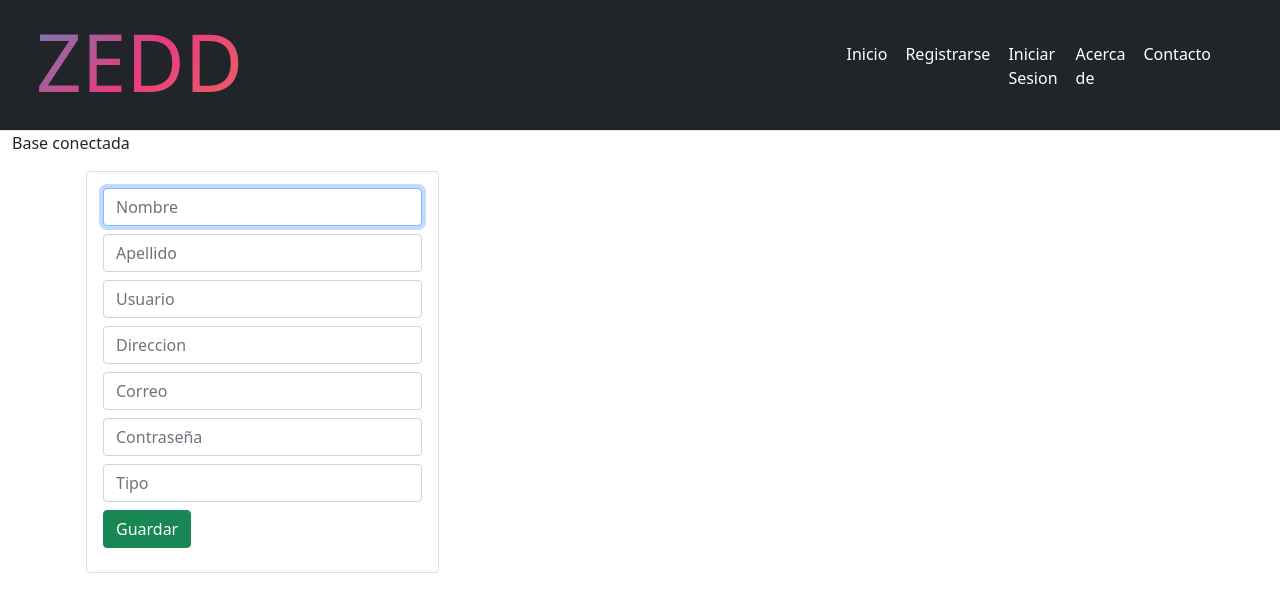
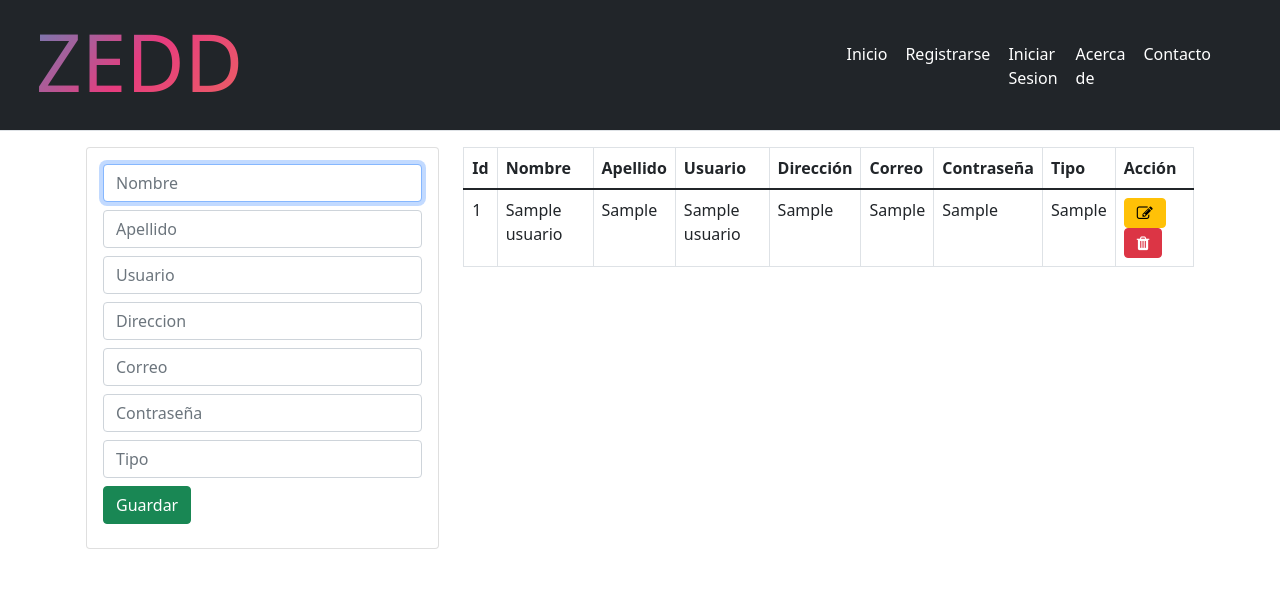
Before and after one commit to LuisQuintana23/proyecto-diseno, a PHP site: page /crud/crud.php in a window 1280 px wide. Shown: the top 612 px of the page. Run offline with PHP 8.4, Linux system fonts and the light colour scheme; tables that the repository leaves empty or names only in its code hold one stand-in row (values such as "Sample post"); some libraries are stand-ins or nearby versions.

Commit message:
Tabla crud agregada, vista actualizar datos

```diff
--- a/crud/crud.php
+++ b/crud/crud.php
@@ -7,6 +7,17 @@
 <div class="container p-3">
     <div class="row">
     <div class="col-md-4">
+
+        <?php if(isset($_SESSION['message'])){ ?>
+            <div class="alert alert-<?= $_SESSION['message_type']?> alert-dismissible fade show" role="alert">
+                <?= $_SESSION['message'] ?>
+                <button type="button" class="close" data-dismiss="alert" aria-label="Close">
+                    <span aria-hidden="true">&times;</span>
+                </button>
+            </div>
+        <!--Limpiar datos de sesion para que aviso no aparezca al recargar pagina-->
+        <?php session_unset();} ?>
+
 
         <div class="card card-body">
             <!--Formulario-->
@@ -55,7 +66,50 @@
 
     </div>
     <div class="col-md-8">
+            <table class="table table-bordered">
+                <thead>
 
+                    <tr>
+                        <th>Id</th>
+                        <th>Nombre</th>
+                        <th>Apellido</th>
+                        <th>Usuario</th>
+                        <th>Dirección</th>
+                        <th>Correo</th>
+                        <th>Contraseña</th>
+                        <th>Tipo</th>
+                        <th>Acción</th>
+                    </tr>
+                </thead>
+                <tbody>
+                    <?php
+                        $query_consulta = "SELECT * FROM usuario";
+                        $array_usuarios = mysqli_query($conexion, $query_consulta);
+
+                        while($fila = mysqli_fetch_array($array_usuarios)){ ?>
+                            <tr>
+                                <td><?php echo $fila['id_usuario']?></td>
+                                <td><?php echo $fila['nombre']?></td>
+                                <td><?php echo $fila['apellido']?></td>
+                                <td><?php echo $fila['nombre_usuario']?></td>
+                                <td><?php echo $fila['direccion']?></td>
+                                <td><?php echo $fila['correo']?></td>
+                                <td><?php echo $fila['contrasena']?></td>
+                                <td><?php echo $fila['tipo']?></td>
+                                <td>
+                                    <a href="user_edit.php?id_usuario=<?php echo $fila['id_usuario']?>">
+                                        <i class="fa fa-pencil-square-o btn btn-warning"></i>
+                                    </a>
+                                    <a href="user_delete.php?id_usuario=<?php echo $fila['id_usuario']?>">
+                                        <i class="fa fa-trash btn btn-danger"></i>
+                                    </a>
+                                </td>
+                            </tr>
+
+
+                        <?php } ?>
+                </tbody>
+            </table>
 
     </div>
     </div>
--- a/crud/db.php
+++ b/crud/db.php
@@ -1,4 +1,7 @@
 <?php
+
+session_start();
+
 $conexion = mysqli_connect(
     '142.93.184.138',
     'babas',
@@ -6,8 +9,5 @@ $conexion = mysqli_connect(
     'proyecto_web'
 );
 
-if (isset($conexion)){
-    echo 'Base conectada';
-}
 
 ?>
--- a/crud/includes/footer.php
+++ b/crud/includes/footer.php
@@ -1,6 +1,7 @@
 
 </div>
-<script type="text/javascript" src="bootstrap-5.1.3-dist/js/bootstrap.bundle.min.js"></script>
-<script type="text/javascript" src="js/escribir.js"></script>
+<script src="https://code.jquery.com/jquery-3.3.1.slim.min.js" integrity="sha384-q8i/X+965DzO0rT7abK41JStQIAqVgRVzpbzo5smXKp4YfRvH+8abtTE1Pi6jizo" crossorigin="anonymous"></script>
+<script src="https://cdn.jsdelivr.net/npm/popper.js@1.14.6/dist/umd/popper.min.js" integrity="sha384-wHAiFfRlMFy6i5SRaxvfOCifBUQy1xHdJ/yoi7FRNXMRBu5WHdZYu1hA6ZOblgut" crossorigin="anonymous"></script>
+<script src="https://cdn.jsdelivr.net/npm/bootstrap@4.2.1/dist/js/bootstrap.min.js" integrity="sha384-B0UglyR+jN6CkvvICOB2joaf5I4l3gm9GU6Hc1og6Ls7i6U/mkkaduKaBhlAXv9k" crossorigin="anonymous"></script>
 </body>
 </html>
```
Also changed, not shown: crud/user_delete.php (+18 -0 lines), crud/user_edit.php (+75 -0 lines), crud/user_save.php (+30 -1 lines).
